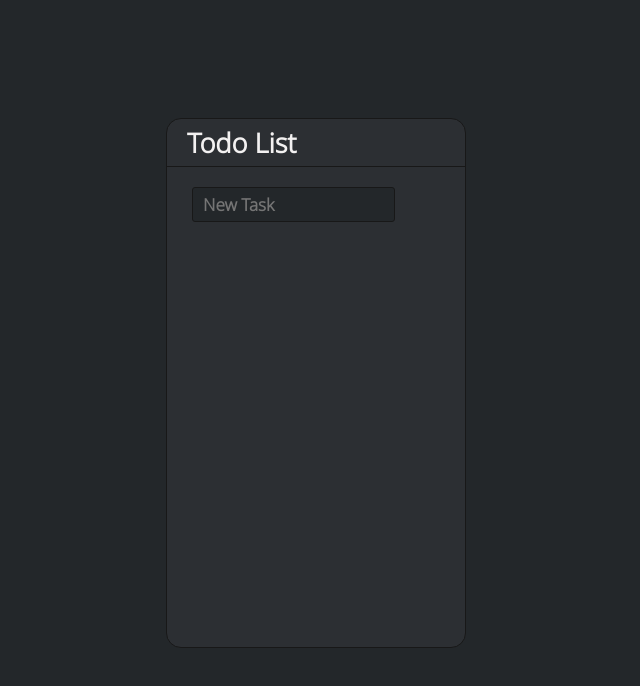
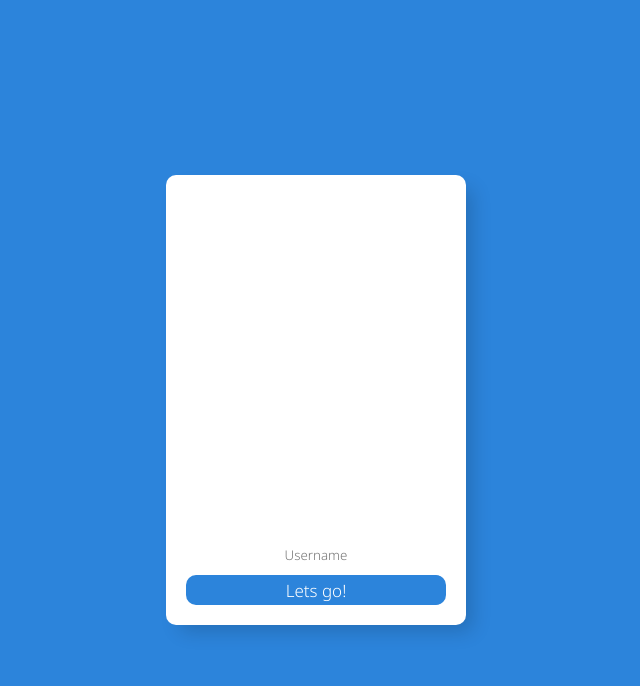
Before and after one commit to patrikferreira/todo-list-react, a Next.js app: page / in a window 1280 px wide. Shown: the top 686 px of the page, without its empty margins (324-964 px from the left). Built offline with nearby package versions, Linux system fonts and the light colour scheme.

Commit message:
Refactor

```diff
--- a/src/app/components/Input.tsx
+++ /dev/null
@@ -1,19 +0,0 @@
-import React from 'react'
-
-type Props = {
-    sendInputValue: (inputValue: string) => void,
-    inputValueText: string,
-}
-
-export default function Input({sendInputValue, inputValueText}: Props) {
-  return (
-    <div>
-        <>
-        <input type="text"  value={inputValueText} placeholder='New Task' onChange={(e) => {
-            sendInputValue(e.target.value)
-        }} />
-    </>
-
-    </div>
-  )
-}
--- a/src/app/components/Task.tsx
+++ /dev/null
@@ -1,24 +0,0 @@
-import { useState } from "react";
-import styles from "../page.module.css"
-
-type Props = {
-    name: string,
-}
-
-export default function Task({name}: Props) {
-    const [idTask, setIdTask] = useState<number>(0);
-
-    return <>
-        <div className={styles.taskDiv}>
-            <div>
-                <div className={styles.item}><i className="fa-solid fa-check"></i></div>
-                <li>{name}</li>
-            </div>
-
-            <div>
-                <div className={styles.item}><i className="fa-solid fa-pen-to-square"></i></div>
-                <div className={styles.item}><i className="fa-solid fa-trash"></i></div>
-            </div>
-        </div>
-    </>
-}
--- /dev/null
+++ b/src/app/components/Todo.tsx
@@ -0,0 +1,27 @@
+"use client"
+import React, { useState } from 'react'
+import styles from '../page.module.css'
+
+type Props = {
+    sendUserActive: (user: boolean) => void,
+}
+
+export default function Todo({sendUserActive}: Props) {
+    const [user, setUser] = useState<string>('');
+
+    function heandleClick() {
+        sendUserActive(true)
+    }
+
+    return (
+        <div className={styles.todoList}>
+        <div className={styles.header}>
+            <button onClick={heandleClick}><i className="fa-solid fa-arrow-left"></i></button>
+            <div className={styles.userDiv}>
+                <span>{user}</span>
+                <span>&#129302;</span>
+            </div>
+        </div>
+        </div>
+    )
+}
--- /dev/null
+++ b/src/app/components/User.tsx
@@ -0,0 +1,30 @@
+"use client"
+import { useState } from 'react'
+import React from 'react'
+import styles from '../page.module.css'
+
+type Props = {
+    sendUserActive: (user: boolean) => void,
+}
+
+export default function User({sendUserActive}: Props) {
+    const [user, setUser] = useState<string>('');
+    const [name, setName] = useState<string>('');
+
+    function heandleClick() {
+        setUser(name);
+        sendUserActive(false);
+    }
+
+    return (
+        <div className={styles.user}>
+            <div className={styles.userForm}>
+                <input type="text" placeholder='Username' onChange={(e) => {
+                setName(e.target.value);
+                }} />
+                <button onClick={heandleClick}>Lets go!</button>
+            </div>
+
+        </div>
+    )
+}
--- a/src/app/globals.css
+++ b/src/app/globals.css
@@ -1,12 +1,11 @@
 @import url('https://fonts.googleapis.com/css2?family=Noto+Sans:wght@300&display=swap');
 
 :root {
-  --bg-container: #23272a;
-  --bg-content: #2c2f33;
-  --font-size: 17px;
-  --color-default: #f3f1f1;
-  --border-default: 1px solid #181818;
-  --btn-color: #007bff;
+  --bg-main: #2c84db;
+  --bg-container: #ffffff;
+  --border-default: 1px solid #d0d7de;
+  --box-shadow: 10px 10px 19px -4px rgba(0,0,0,0.17);
+  --bg-button: #2c84db;
 }
 
 * {
@@ -15,6 +14,4 @@
   box-sizing: border-box;
   font-family: 'Noto Sans', sans-serif;
   list-style: none;
-  font-size: var(--font-size);
-  color: var(--color-default);
 }
--- a/src/app/page.module.css
+++ b/src/app/page.module.css
@@ -1,129 +1,90 @@
-.container {
+
+/* ---------- main  */
+.main {
   height: 100vh;
   width: 100%;
   display: flex;
   flex-direction: column;
   justify-content: center;
   align-items: center;
-  background-color: var(--bg-container);
   gap: 10px;
+  background-color: var(--bg-main);
 }
 
-.content {
-  background-color: var(--bg-content);
-  height: 530px;
+/* ---------- container */
+.container {
+  display: flex;
+  gap: 40px;
+  height: 450px;
   width: 300px;
-  border-radius: 15px;
-  border: var(--border-default);
+  border-radius: 10px;
+  background-color: var(--bg-container);
+  box-shadow: var(--box-shadow);
+  padding: 20px;
+  /* overflow: hidden; */
+}
+
+/* ---------- user */
+.user {
   display: flex;
+  align-items: center;
+  gap: 5px;
+  flex-direction: column-reverse;
+  height: 100%;
+  width: 100%;
+}
+
+.userForm {
+  display: flex;
+  align-items: center;
+  gap: 5px;
   flex-direction: column;
-  gap: 20px;
-  overflow: hidden;
+  width: 260px;
+}
+
+.userForm input {
+  outline: none;
+  border: none;
+  text-align: center;
+  height: 30px;
+}
+
+.userForm button {
+  border: none;
+  height: 30px;
+  width: 100%;
+  border-radius: 10px;
+  cursor: pointer;
+  background-color: var(--bg-button);
+  color: #fff;
+  font-size: 17px;
+}
+
+/* ---------- */
+.todoList {
+  width: 100%;
+  height: 100%;
 }
 
 .header {
-  width: 100%;
-  display: flex;
-  flex-direction: column;
-  gap: 10px;
-  border-bottom: var(--border-default);
-  height: 60px;
-  padding: 5px 20px;
-}
-
-.header h1 {
-  font-size: 27px;
-}
-
-/* new task */
-.newTask {
-  display: flex;
-  height: 35px;
-  padding: 0 25px;
-}
-
-.newTask input {
-  width: 95%;
-  padding: 5px 10px;
-  border: var(--border-default);
-  outline: none;
-  font-weight: bold;
-  background-color: var(--bg-container);
-  color: var(--color-default);
-  border-radius: 3px;
-}
-
-.newTask input::placeholder {
-  font-weight: bold;
-}
-
-.newTask button {
-  background-color: transparent;
-  width: 35px;
-  height: 35px;
-  border: none;
-  border-radius: 5px;
-  cursor: pointer;
-  transition: .1s;
-}
-
-.newTask button i {
-  color: var(--btn-color);
-}
-
-.newTask button i:active {
-  font-size: 15px;
-}
-
-/* tasks list */
-.taskList {
-  width: 100%;
-  height: 100%;
-  padding: 20px;
-}
-
-.taskListUl {
-  width: 100%;
-  height: 100%;
-  display: flex;
-  flex-direction: column;
-  gap: 8px;
-}
-
-.taskDiv {
-  width: 100%;
-  height: 30px;
   display: flex;
   justify-content: space-between;
   align-items: center;
 }
 
-.taskDiv div {
-  display: flex;
-  gap: 5px;
+.header button {
+  border: none;
+  background-color: #fff;
+  cursor: pointer;
+  font-size: 20px;
 }
 
-.taskDiv li {
-  height: 100%;
-  font-weight: bold;
+.header .userDiv {
+  display: flex;
+  align-items: center;
+  gap: 2px;
 }
 
-.taskDiv .item {
-  width: 20px;
-  display: flex;
-  justify-content: center;
-  align-items: center;
-  cursor: pointer;
-  transition: .1s;
+.userDiv span:last-child {
+  font-size: 25px;
 }
-
-.taskDiv .item:active {
-  font-size: 15px;
-}
-
-/* msg */
-.msg {
-  height: 25px;
-  text-align: center;
-  font-size: 14px;
-}
--- a/src/app/page.tsx
+++ b/src/app/page.tsx
@@ -1,60 +1,21 @@
 "use client"
 import { useState } from 'react'
 import styles from './page.module.css'
-import Task from './components/Task';
-import Input from './components/Input';
-
-type TaskObj = {
-  name: string,
-  id: number,
-}
-
+import Todo from './components/Todo';
+import User from './components/User';
 
 export default function Home() {
-  const [tasks, setTasks] = useState<TaskObj[]>([]);
-  const [taskName, setTaskName] = useState<string>('');
-  const [msg, setMsg] = useState<string>('');
+  const [userActive, setUserActive] = useState<boolean>(true);
 
-
-  function insertNewTask(task: TaskObj) {
-    if(taskName !== '') {
-      setTasks([...tasks, task]);
-      setTaskName('');
-      setMsg('');
-    } else{
-      setMsg('Enter the new task!')
-    }
-  }
-
-  function getInputValue(inputValue: string) {
-    setTaskName(inputValue);
+  function getCheckUser(user: boolean) {
+   setUserActive(user);
   }
 
   return (
-    <main className={styles.container}>
-      <div className={styles.content}>
-        <div className={styles.header}>
-          <h1>Todo List</h1>
-        </div>
-
-        <div className={styles.newTask}>
-          <Input sendInputValue={getInputValue} inputValueText={taskName}/>
-          <button onClick={() => {
-            insertNewTask({name: taskName, id: 1})
-          }}><i className="fa-solid fa-plus"></i></button>
-        </div>
-
-        <div className={styles.taskList}>
-          <ul className={styles.taskListUl}>
-            {tasks.map(task => {
-              return <Task name={task.name} />
-            })}
-          </ul>
-        </div>
-
+    <main className={styles.main}>
+      <div className={styles.container}>
+        {userActive ? (<User sendUserActive={getCheckUser} />) : (<Todo sendUserActive={getCheckUser} />)}
       </div>
-
-      <span className={styles.msg}>{msg}</span>
     </main>
 
   )
```
Also changed, not shown: src/app/components/Button.tsx (deleted, +0 -10 lines).
